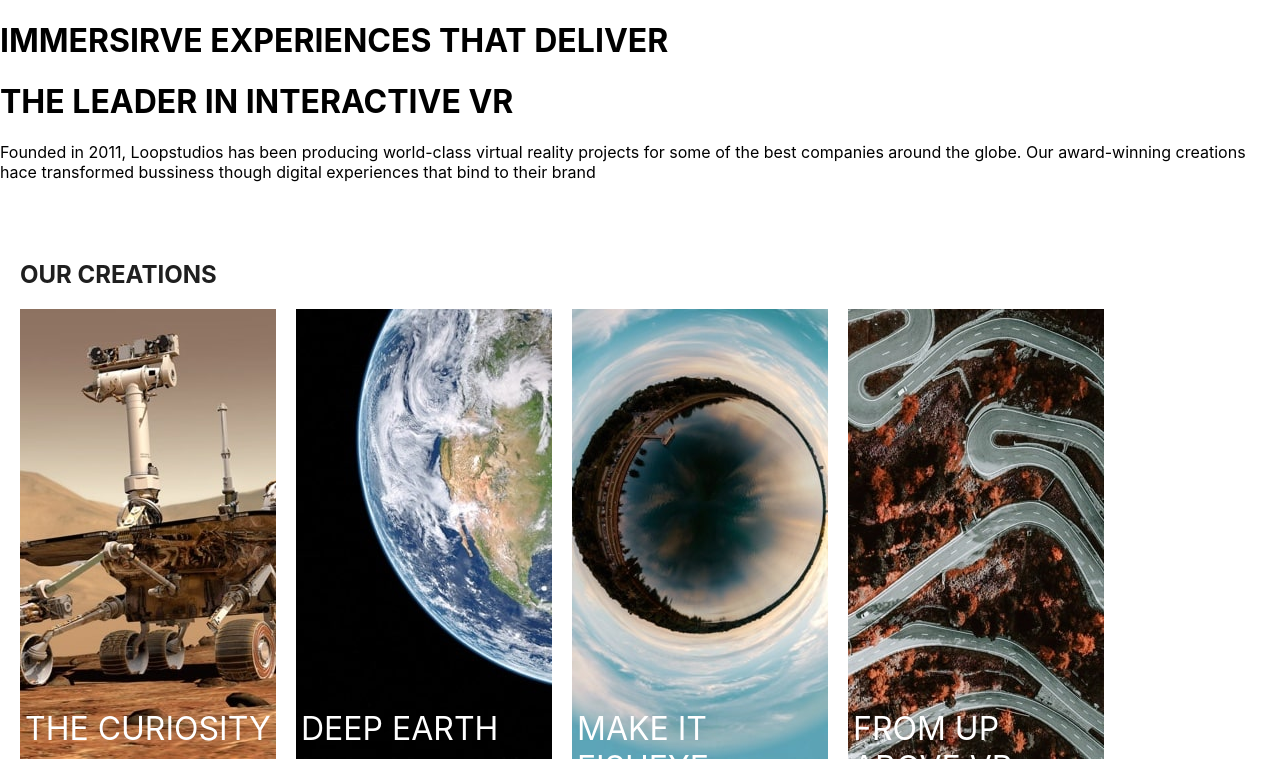
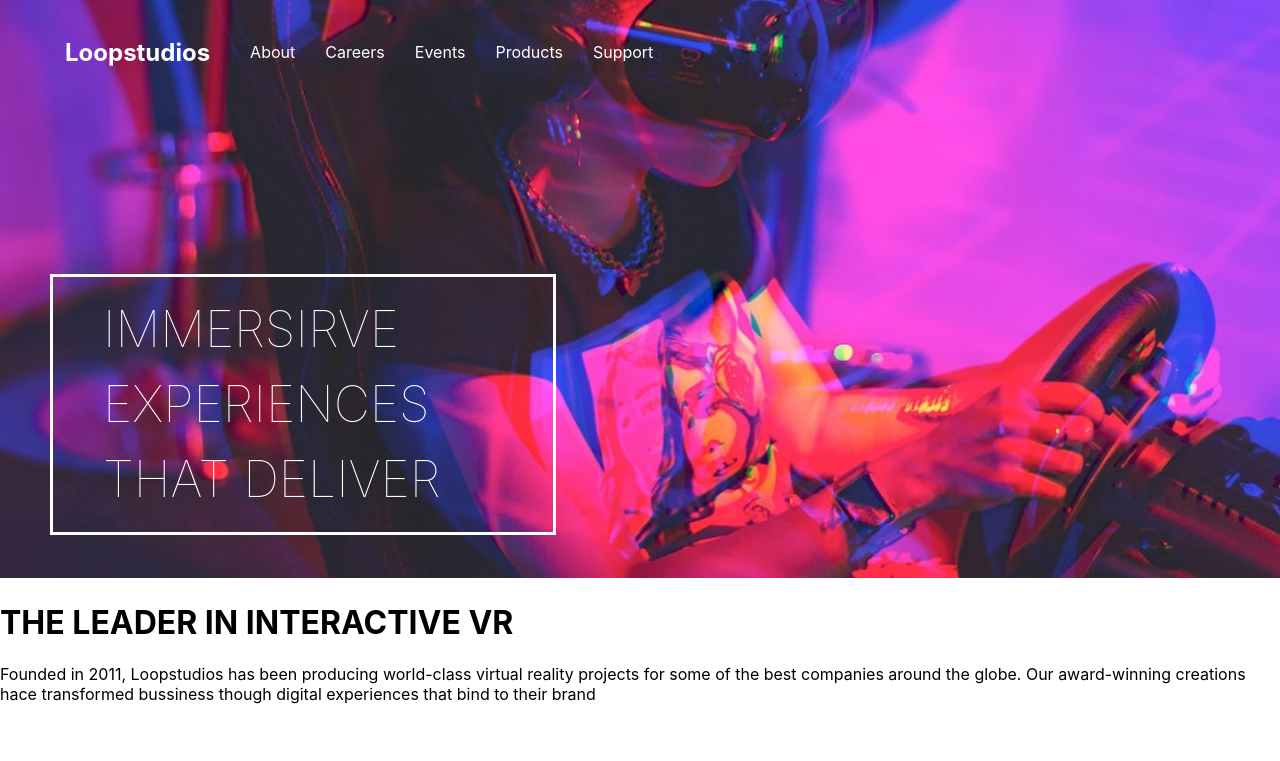
Before and after one commit to DISARODS/reactteammakaia, a React (Create React App) app in the folder my-app/: page / in a window 1280 px wide. Shown: the top 761 px of the page. Built offline with nearby package versions, Linux system fonts and the light colour scheme.

Commit message:
estilos de header

```diff
--- a/my-app/package.json
+++ b/my-app/package.json
@@ -8,7 +8,7 @@
     "@testing-library/user-event": "^13.5.0",
     "react": "^18.2.0",
     "react-dom": "^18.2.0",
-    "react-scripts": "5.0.1",
+    "react-scripts": "^5.0.1",
     "styled-components": "^5.3.10",
     "web-vitals": "^2.1.4"
   },
--- a/my-app/src/index.css
+++ b/my-app/src/index.css
@@ -1,26 +1,69 @@
 body {
   margin: 0;
-  font-family: -apple-system, BlinkMacSystemFont, 'Segoe UI', 'Roboto', 'Oxygen',
-    'Ubuntu', 'Cantarell', 'Fira Sans', 'Droid Sans', 'Helvetica Neue',
+  font-family: -apple-system, BlinkMacSystemFont, "Segoe UI", "Roboto", "Oxygen",
+    "Ubuntu", "Cantarell", "Fira Sans", "Droid Sans", "Helvetica Neue",
     sans-serif;
   -webkit-font-smoothing: antialiased;
   -moz-osx-font-smoothing: grayscale;
 }
 
 code {
-  font-family: source-code-pro, Menlo, Monaco, Consolas, 'Courier New',
+  font-family: source-code-pro, Menlo, Monaco, Consolas, "Courier New",
     monospace;
 }
 
 /* DESDE ACA PODRIAMOS TODO EL CSS */
-html{
+html {
 }
 
-header{
+header {
+  justify-content: space-between;
 }
 
-main{
+header h1 {
+  position: absolute;
+  font-size: 50px;
+  font-style: normal;
+  font-weight: lighter;
+  top: 30%;
+  padding: 15px 50px;
+  border: 3px solid white;
+  margin-left: 50px;
+  color: white;
+  width: 400px;
+  line-height: 1.5;
+}
+header img {
+  width: 100%;
+  height: 30%;
+}
+header nav {
+  position: absolute;
+  display: flex;
+  align-items: center;
+  color: white;
+  padding: 18px 18px 18px 65px;
+  justify-content: space-between;
 }
 
-footer{
+ul{
+  color: white;
+  justify-content: space-between;
+  gap: 30px;
+  list-style: none;
+  display: flex;
+  justify-content: flex-end;
 }
+
+ul li:hover{
+  border-bottom: 3px solid white;
+  cursor: pointer;
+}
+
+
+
+main {
+}
+
+footer {
+}
--- a/my-app/src/index.js
+++ b/my-app/src/index.js
@@ -7,6 +7,7 @@ import reportWebVitals from './reportWebVitals';
 //--------------------new styled footer-------------------
 
 import styled from 'styled-components';
+import ImageHeader from './assets/images/image-hero.jpg';
 
 //--------------------const footer-------------------
 
@@ -23,13 +24,39 @@ const imageText = {
   'image-fisheye.jpg':'MAKE IT FISHEYE',
 };
 
+
+//--------------------styled components header------------------
+// const BannerHeader = styled.header`
+// background-image: url("./assets/images/image-hero.jpg");
+// height: 50vh;
+// background-size: cover;
+// `;
+
+
+
 //--------------------const footer-------------------
 
 function Header() {
   return (
     <header>
-      <h1>IMMERSIRVE EXPERIENCES THAT DELIVER</h1>
+      <nav>
+        <h2>Loopstudios</h2>
+        <ul>
+          <li>About</li>
+          <li>Careers</li>
+          <li>Events</li>
+          <li>Products</li>
+          <li>Support</li>
+        </ul>
+      </nav>
+      <div>
+        <img src={ImageHeader} alt="imagen hero"></img>
+        <div>
+        <h1>IMMERSIRVE EXPERIENCES THAT DELIVER</h1>
+        </div>
+      </div>
     </header>
+
   );
 }
 
```
Also changed, not shown: my-app/src/assets/images/image-hero.jpg (added), 1 other file (tests, documents, lock files or other folders).
